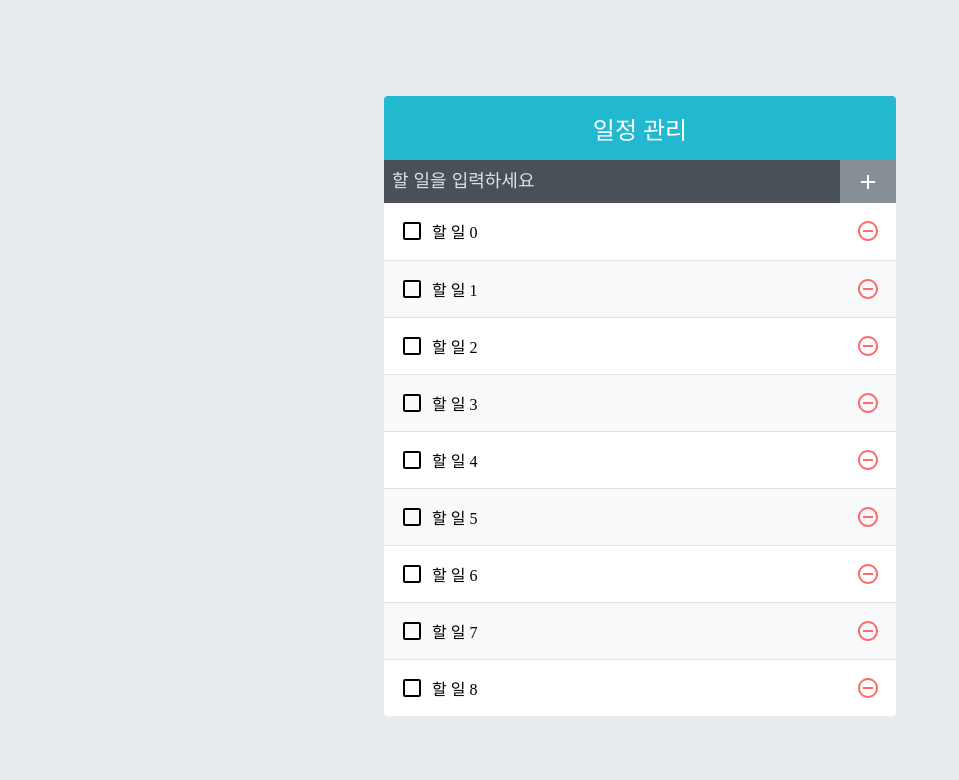
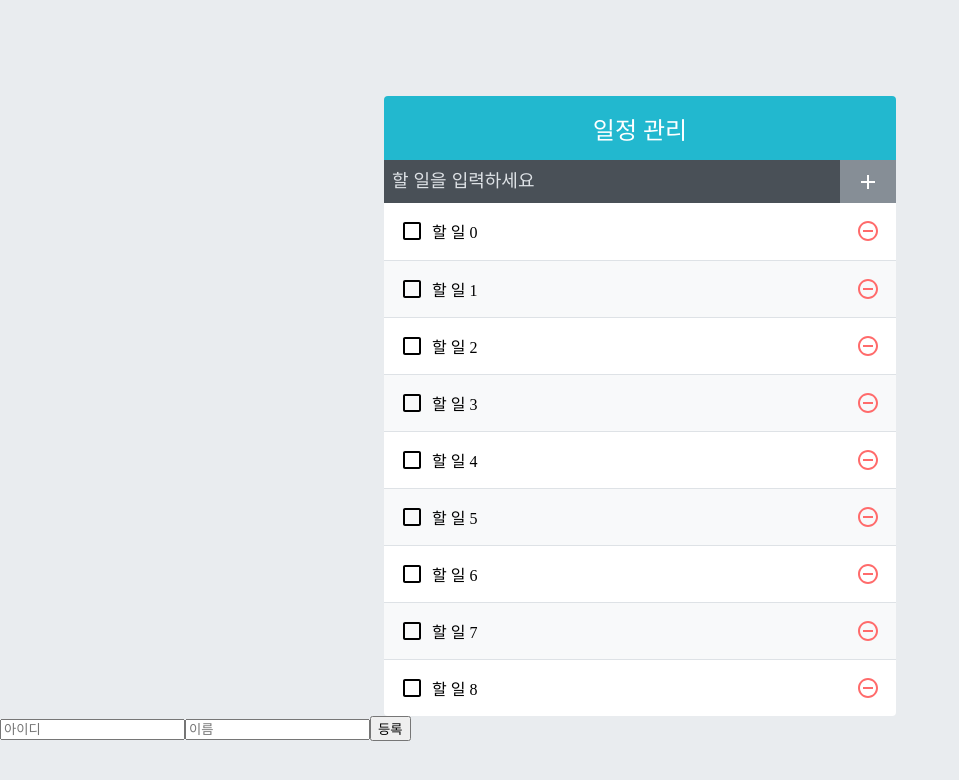
Before and after one commit to detail54/ReactStudy, a React (Create React App) app: page / in a window 1280 px wide. Shown: the top 780 px of the page, without its empty margins (0-959 px from the left). Built offline with nearby package versions, Linux system fonts and the light colour scheme.

Commit message:
Feat: Add useImmer Component

```diff
--- a/package.json
+++ b/package.json
@@ -7,6 +7,7 @@
     "@testing-library/react": "^11.1.0",
     "@testing-library/user-event": "^12.1.10",
     "classnames": "^2.3.1",
+    "immer": "^9.0.5",
     "node-sass": "^5.0.0",
     "react": "^17.0.2",
     "react-dom": "^17.0.2",
--- a/src/App.js
+++ b/src/App.js
@@ -1,10 +1,14 @@
 import React from "react";
 import TodoIndex from './components/todo/TodoIndex';
+import UseImmerIndex from "./components/useImmer/UseImmerIndex";
 
 const App = () => {
 
   return (
-    <TodoIndex />
+    <>
+      <TodoIndex />
+      <UseImmerIndex />
+    </>
   )
 };
 
--- /dev/null
+++ b/src/components/useImmer/UseImmerIndex.js
@@ -0,0 +1,97 @@
+import React, { useCallback, useRef, useState } from 'react'
+import produce from 'immer';
+import './style/UseImmerIndexStyle.scss';
+
+const UseImmerIndex = () => {
+  const nextId = useRef(1);
+
+  const [ form, setForm ] = useState({
+    name: '',
+    username: ''
+  });
+  const [ data, setData ] = useState({
+    array: [],
+    uselessValue: null
+  });
+
+
+  const onChange = useCallback(
+    e => {
+      const { name, value } = e.target;
+      setForm(
+        produce(form, draft => {
+          draft[name] = value;
+        })
+      );
+    },
+    [form]
+  );
+
+  const onSubmit = useCallback(
+    e => {
+      e.preventDefault();
+      const info = {
+        id: nextId,
+        name: form.name,
+        username: form.username
+      };
+
+      setData(
+        produce(data, draft => {
+          draft.array.push(info);
+        })
+      );
+
+      setForm({
+        name: '',
+        username: ''
+      });
+      nextId.current += 1;
+    },
+    [data, form.name, form.username]
+  );
+
+  const onRemove = useCallback(
+    id => {
+      setData(
+        produce(data, draft => {
+          draft.array.splice(draft.array.findIndex(info => info.id === id), 1);
+        })
+      );
+    },
+    [data]
+  );
+
+  return (
+    <>
+      <div>
+        <form onSubmit={onSubmit}>
+          <input
+            name="username"
+            placeholder="아이디"
+            value={form.username}
+            onChange={onChange}
+          />
+          <input
+            name="name"
+            placeholder="이름"
+            value={form.name}
+            onChange={onChange}
+          />
+          <button type="submit">등록</button>
+        </form>
+        <div>
+          <ul>
+            {data.array.map(info => (
+              <li key={info.id} onClick={() => onRemove(info.id)}>
+                {info.username} ({info.name})
+              </li>
+            ))}
+          </ul>
+        </div>
+      </div>
+    </>
+  )
+}
+
+export default UseImmerIndex
```
Also changed, not shown: src/components/useImmer/style/UseImmerIndexStyle.scss (added), 1 other file (tests, documents, lock files or other folders).
